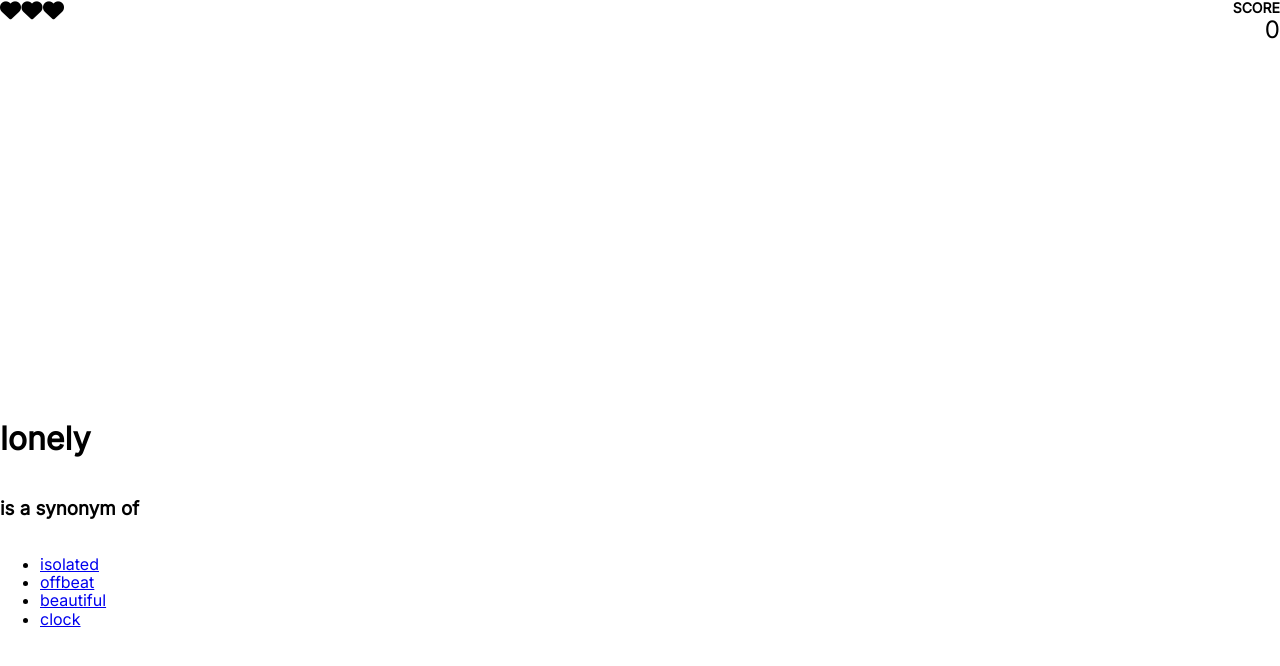
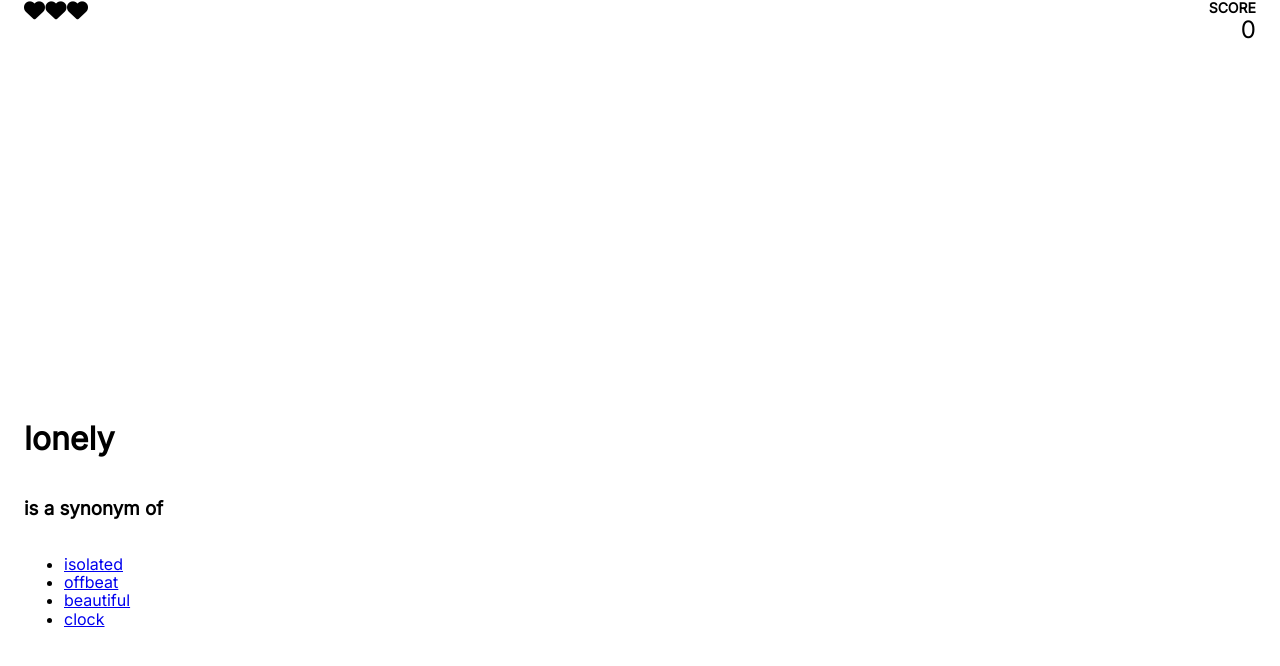
Before and after one commit to raswonders/similar-word-game, a plain HTML site: page index.html in a window 1280 px wide. Drawn offline with Linux system fonts and the light colour scheme.

Commit message:
add page container

```diff
--- a/css/main.css
+++ b/css/main.css
@@ -27,9 +27,14 @@ html {
 
 body {
   height: 100vh;
+}
+
+.page-container {
+  margin-inline: 24px;
+  height: 100%;
   display: flex;
+  flex-flow: column;
   justify-content: space-between;
-  flex-flow: column;
 }
 
 .word-section {
--- a/index.html
+++ b/index.html
@@ -18,24 +18,21 @@
 </head>
 
 <body>
+  <div class="page-container">
     <header class="top-bar">
       <ul class="health-bar">
         <li><i class="health-bar-item fa-solid fa-heart"></i></li>
         <li><i class="health-bar-item fa-solid fa-heart"></i></li>
         <li><i class="health-bar-item fa-solid fa-heart"></i></li>
       </ul>
-
       <div class="score">
         <h4 class="score-heading">SCORE</h4>
-
         <span class="score-number">0</span>
       </div>
     </header>
-
     <section class="word-section">
       <h1>lonely</h1>
       <h3>is a synonym of</h3>
-
       <ul>
         <li><a href="#">isolated</a></li>
         <li><a href="#">offbeat</a></li>
@@ -43,6 +40,7 @@
         <li><a href="#">clock</a></li>
       </ul>
     </section>
+  </div>
 
   <!-- TODO
   style header
```
Lines whose indentation alone changed are shown as unchanged.
